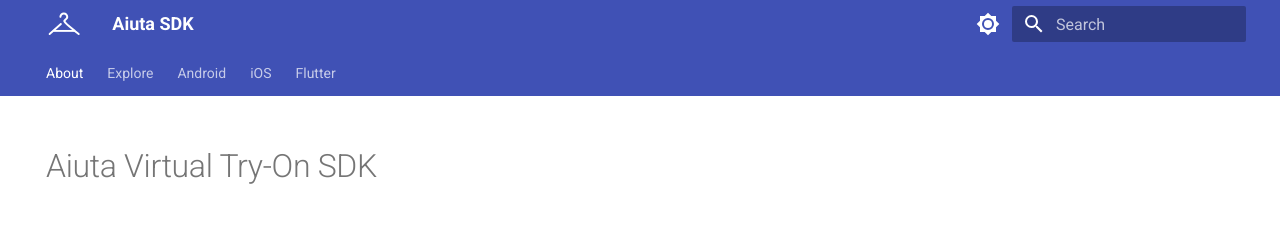
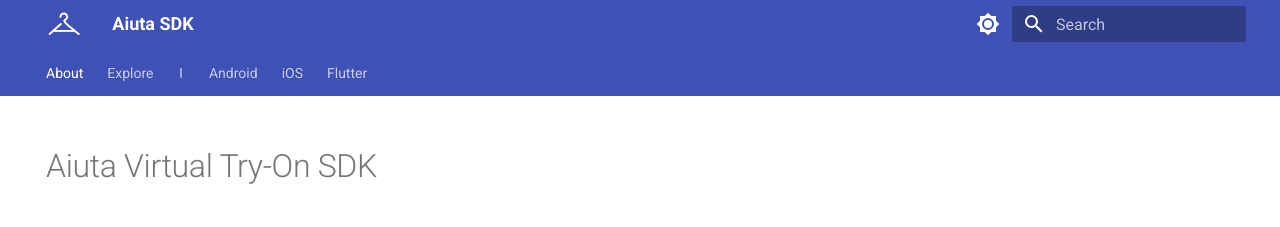
Before and after one commit to aiuta-com/docs, an MkDocs documentation site: the page built from docs/index.md, in a window 1280 px wide. Shown: the top 227 px of the page. Built offline with MkDocs 1.6.1 and Material for MkDocs 9.7.7, drawn with Linux system fonts in a browser that asks for light colours.

Commit message:
Add divider after explore tab

```diff
--- a/docs/stylesheets/extra.css
+++ b/docs/stylesheets/extra.css
@@ -1,6 +1,23 @@
 :root > * {
   --md-footer-bg-color: var(--md-primary-fg-color);
   --md-footer-bg-color--dark: var(--md-primary-fg-color);
+}
+
+.md-tabs__item--divider {
+  width: 1.5px;
+  margin: 0.08rem 0.75rem 0;
+  background-color: var(--md-primary-bg-color);
+  cursor: default;
+  pointer-events: none;
+  align-self: center;
+  height: 0.5rem;
+  padding: 0;
+  opacity: 0.5;
+  border-radius: 1px;
+}
+
+.md-tabs__item--divider .md-tabs__link {
+  display: none;
 }
 
 .cl-brand {
--- a/mkdocs.yml
+++ b/mkdocs.yml
@@ -56,9 +56,6 @@
     - navigation.tabs
     - navigation.expand
     - navigation.sections
-    # It may be convenient to have Prev/Next buttons,
-    # but they are so ugly big, mb tweak them later
-    # - navigation.footer
     - content.code.copy
     - content.tooltips
     - content.tabs.link
--- /dev/null
+++ b/overrides/partials/tabs.html
@@ -0,0 +1,19 @@
+{% import "partials/tabs-item.html" as item with context %}
+
+<nav
+  class="md-tabs"
+  aria-label="{{ lang.t('tabs') }}"
+  data-md-component="tabs"
+>
+  <div class="md-grid">
+    <ul class="md-tabs__list">
+      {% for nav_item in nav %}
+        {{ item.render(nav_item) }}
+        <!-- Add divider after the Explore tab -->
+        {% if nav_item.title == "Explore" %}
+          <li class="md-tabs__item md-tabs__item--divider"></li>
+        {% endif %}
+      {% endfor %}
+    </ul>
+  </div>
+</nav>
```
Also changed, not shown: README.md (+9 -9 lines), docs/developer/overview.md (added).
